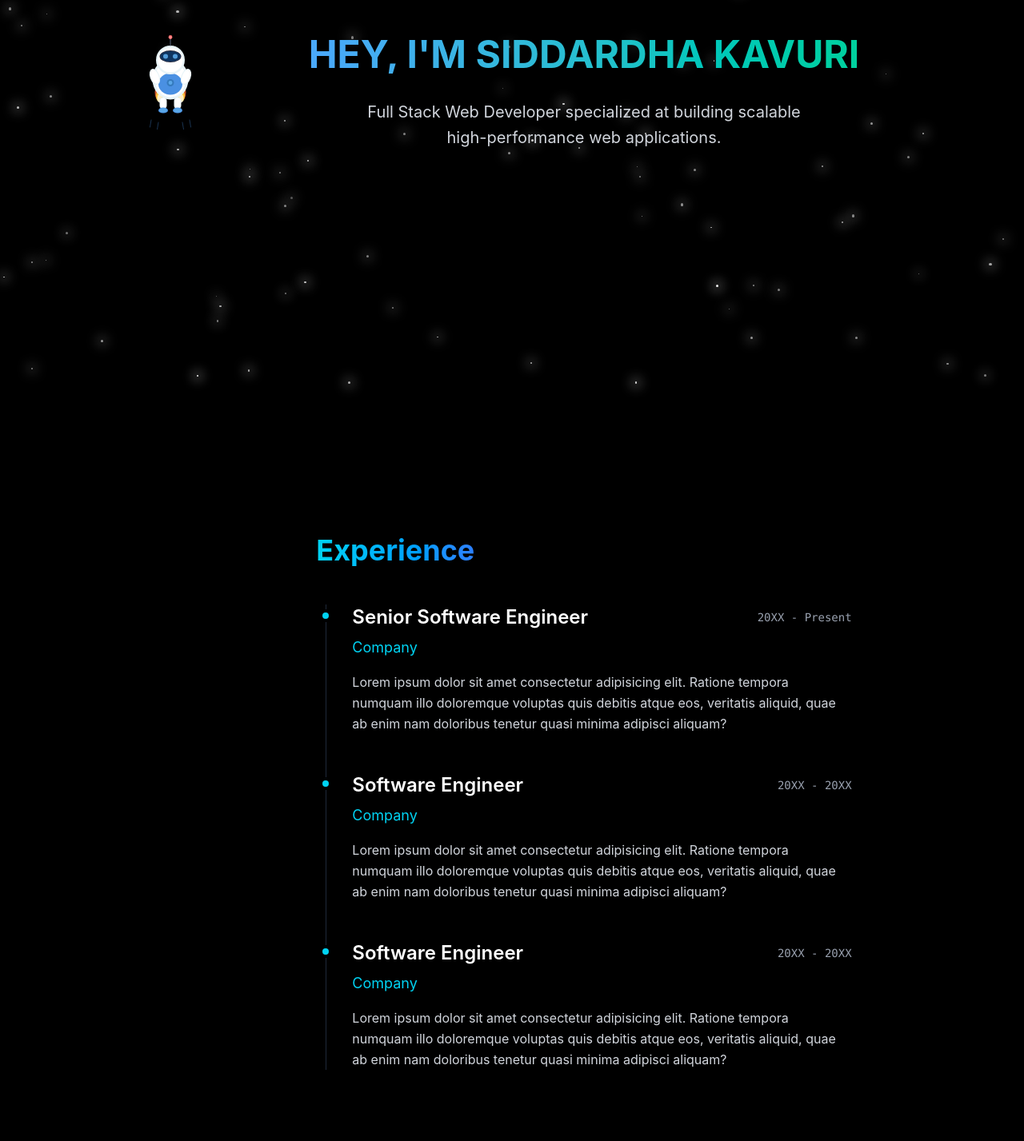
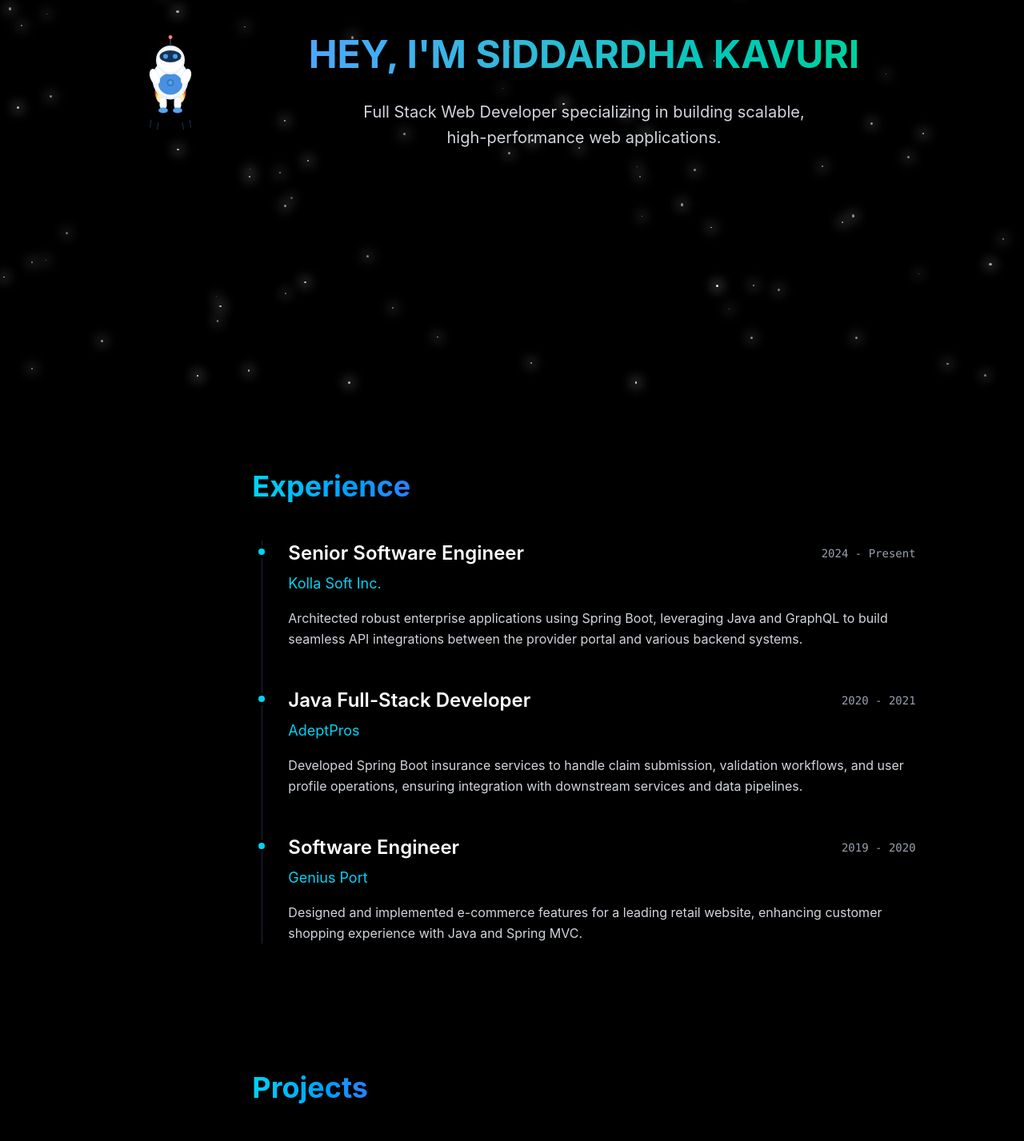
Before and after one commit to siddardhakavuri/Portfolio, a React (Vite) app: page / in a window 1280 px wide. Shown: the part 300-1727 px from the top of the page at 80% size. Built offline with nearby package versions, Linux system fonts and the light colour scheme.

Commit message:
Made changes to paddings and margins for about and experience components, also included experience details

```diff
--- a/src/components/About.tsx
+++ b/src/components/About.tsx
@@ -4,7 +4,7 @@ const About = () => {
   return (
     <section
       id="about"
-      className="content-center h-[75vh] mb-[20vh] flex flex-col justify-center"
+      className="content-center h-[75vh] mb-[10vh] flex flex-col justify-center"
     >
       <div className="flex justify-center content-center">
         <motion.div
@@ -18,7 +18,7 @@ const About = () => {
           </h2>
           <div className="flex justify-center content-center">
             <p className="md:w-2/3 md:text-xl text-lg text-center flex flex-wrap  text-gray-300 leading-relaxed mb-6">
-              Full Stack Web Developer specialized at building scalable
+              Full Stack Web Developer specializing in building scalable,
               high-performance web applications.
             </p>
           </div>
--- a/src/components/Contact.tsx
+++ b/src/components/Contact.tsx
@@ -13,11 +13,9 @@ const Contact = () => {
         <h2 className="text-4xl font-bold mb-6 bg-linear-to-r from-cyan-400 to-blue-500 bg-clip-text text-transparent inline-block">
           Get In Touch
         </h2>
-        <p className="text-xl text-gray-300 mb-10 leading-relaxed">
-          Lorem ipsum dolor sit amet consectetur adipisicing elit. Esse totam
-          laborum sequi beatae voluptas expedita, obcaecati ex odit. A, optio.
-          Alias soluta perferendis aspernatur cum cumque minima sapiente illum
-          labore.
+        <p className="text-lg text-gray-300 mb-10 leading-relaxed">
+          I’d love to hear from you. Whether you have a specific project in mind
+          or just want to say hello, feel free to drop me a message!
         </p>
 
         <motion.a
--- a/src/components/Experience.tsx
+++ b/src/components/Experience.tsx
@@ -3,30 +3,30 @@ import { motion } from "motion/react";
 const experiences = [
   {
     role: "Senior Software Engineer",
-    company: "Company",
-    period: "20XX - Present",
+    company: "Kolla Soft Inc.",
+    period: "2024 - Present",
     description:
-      "Lorem ipsum dolor sit amet consectetur adipisicing elit. Ratione tempora numquam illo doloremque voluptas quis debitis atque eos, veritatis aliquid, quae ab enim nam doloribus tenetur quasi minima adipisci aliquam?",
+      "Architected robust enterprise applications using Spring Boot, leveraging Java and GraphQL to build seamless API integrations between the provider portal and various backend systems.",
+  },
+  {
+    role: "Java Full-Stack Developer",
+    company: "AdeptPros",
+    period: "2020 - 2021",
+    description:
+      "Developed Spring Boot insurance services to handle claim submission, validation workflows, and user profile operations, ensuring integration with downstream services and data pipelines.",
   },
   {
     role: "Software Engineer",
-    company: "Company",
-    period: "20XX - 20XX",
+    company: "Genius Port",
+    period: "2019 - 2020",
     description:
-      "Lorem ipsum dolor sit amet consectetur adipisicing elit. Ratione tempora numquam illo doloremque voluptas quis debitis atque eos, veritatis aliquid, quae ab enim nam doloribus tenetur quasi minima adipisci aliquam?",
-  },
-  {
-    role: "Software Engineer",
-    company: "Company",
-    period: "20XX - 20XX",
-    description:
-      "Lorem ipsum dolor sit amet consectetur adipisicing elit. Ratione tempora numquam illo doloremque voluptas quis debitis atque eos, veritatis aliquid, quae ab enim nam doloribus tenetur quasi minima adipisci aliquam?",
+      "Designed and implemented e-commerce features for a leading retail website, enhancing customer shopping experience with Java and Spring MVC.",
   },
 ];
 
 const Experience = () => {
   return (
-    <section id="experience" className="p-20">
+    <section id="experience" className="py-[10vh]">
       <motion.div
         initial={{ opacity: 0, y: 20 }}
         whileInView={{ opacity: 1, y: 0 }}
--- a/src/components/Projects.tsx
+++ b/src/components/Projects.tsx
@@ -33,7 +33,7 @@ const projects = [
 
 const Projects = () => {
   return (
-    <section id="projects" className="py-20">
+    <section id="projects" className="py-[10vh]">
       <motion.div
         initial={{ opacity: 0, y: 20 }}
         whileInView={{ opacity: 1, y: 0 }}
```
